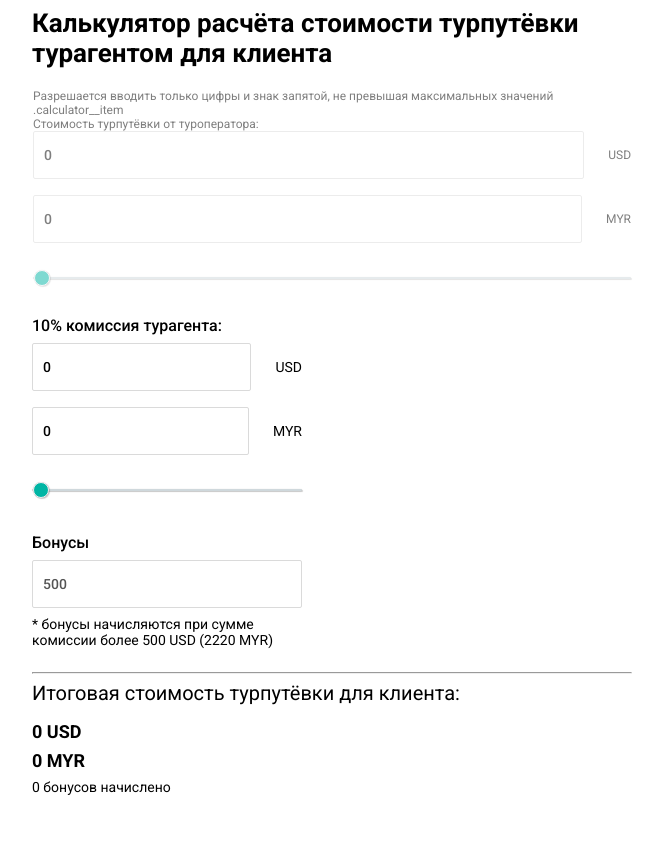
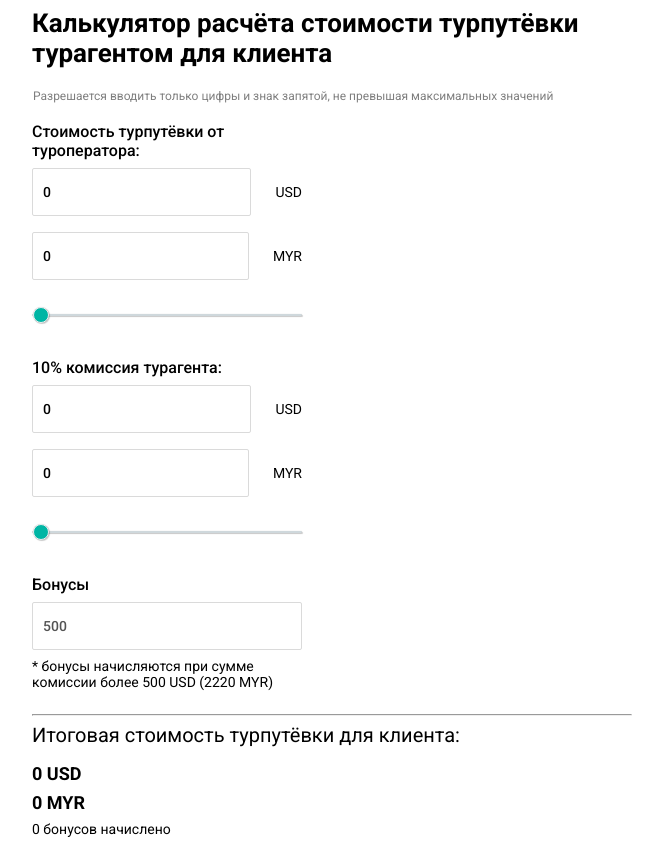
Before and after one commit to Ledo1988/Calculator, a plain HTML site: page index.html in a window 1280 px wide. Shown: the whole page, without its empty margins (308-971 px from the left). Before the commit the page ends 803 px from the top, so only its background shows below. Drawn offline with Linux system fonts and the light colour scheme.

Commit message:
finalized

```diff
--- a/index.html
+++ b/index.html
@@ -17,7 +17,8 @@
           <h1>Калькулятор расчёта стоимости турпутёвки турагентом для клиента</h1>
         </div>
         <div class="calculator__items_wrapper">
-          <div class="calculator__attention">Разрешается вводить только цифры и знак запятой, не превышая максимальных значений					.calculator__item
+          <div class="calculator__attention">Разрешается вводить только цифры и знак запятой, не превышая максимальных значений</div>
+          <div class="calculator__item">
             <div class="item__title">Стоимость турпутёвки от туроператора:</div>
             <div class="calculator__input">
               <input class="rangeParentUsd" type="text" id="rateUsd" value="0">
--- a/script.js
+++ b/script.js
@@ -200,5 +200,4 @@ function setDoubleDependencies(textElement, rangeElement, mins, maxs) {
 			bonus.classList.remove('active');
 		}
 	}
-
 }
```
Also changed, not shown: 1 other file.
